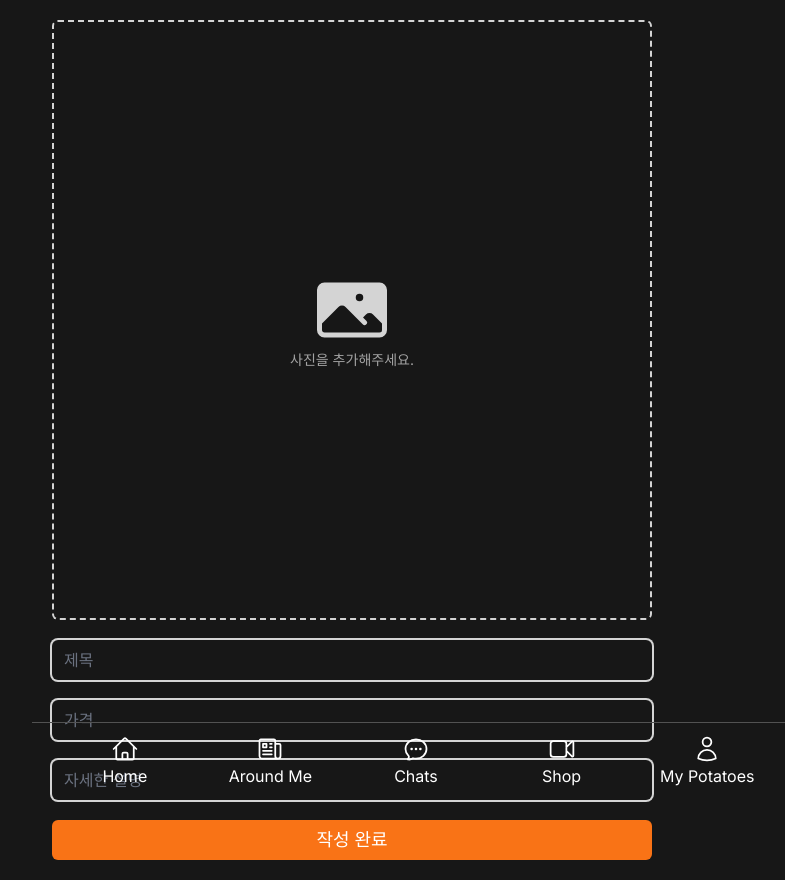
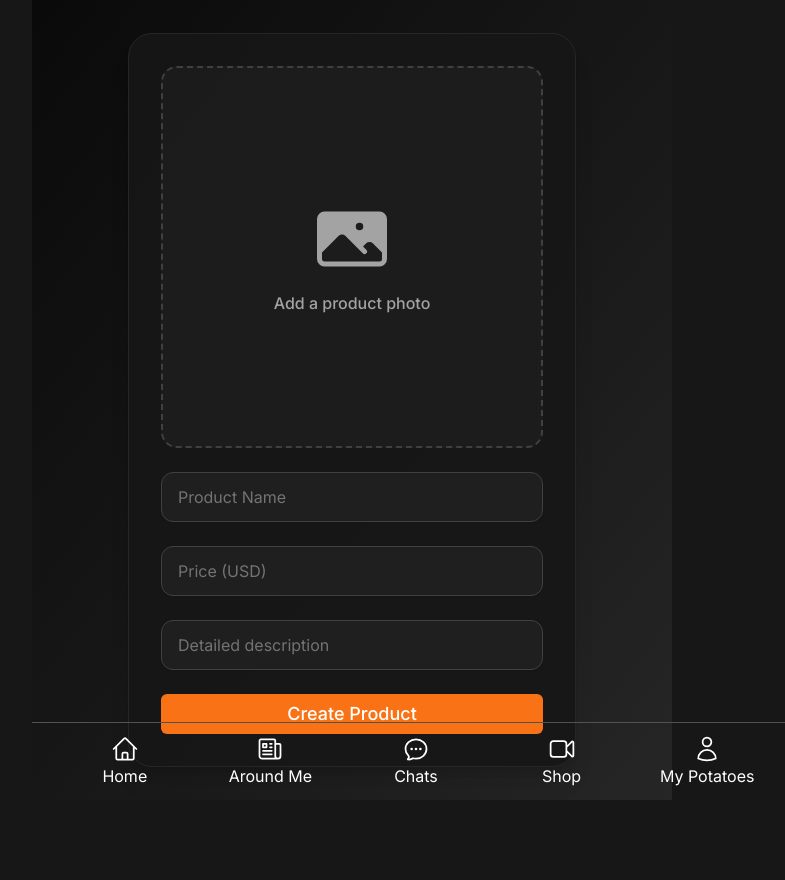
Before and after one commit to LeConsulat2/carrot-market-clone, a Next.js app: page /products/add in a window 1280 px wide. Shown: the whole page, without its empty margins (288-1073 px from the left). After the commit the page ends 800 px from the top, so only its background shows below. Built offline with nearby package versions, Linux system fonts and the light colour scheme.

Commit message:
CSS just for fun

```diff
--- a/app/(tabs)/products/add/page.tsx
+++ b/app/(tabs)/products/add/page.tsx
@@ -8,15 +8,26 @@ import Button from "@/components/button";
 export default function AddProduct() {
   const [preview, setPreview] = useState("");
   const onImageChange = () => {};
+
   return (
-      <div>
-        <form className="p-5 flex flex-col gap-5">
+    <div className="min-h-screen bg-gradient-to-br from-neutral-950 via-neutral-900 to-neutral-800 flex items-center justify-center px-4">
+      <form
+        className="w-full max-w-md bg-neutral-900/90 rounded-3xl shadow-xl p-8 flex flex-col gap-6 border border-neutral-800"
+        autoComplete="off"
+      >
         <label
           htmlFor="photo"
-            className="border-2 aspect-square flex items-center justify-center flex-col text-neutral-300 border-neutral-300 rounded-md border-dashed cursor-pointer"
+          className="border-2 border-dashed border-neutral-700 rounded-2xl aspect-square flex flex-col items-center justify-center gap-3 text-neutral-400 hover:border-primary-500 transition-all cursor-pointer bg-neutral-800/40 hover:bg-neutral-800/70 group"
         >
-            <PhotoIcon className="w-20" />
-            <div className="text-neutral-400 text-sm">사진을 추가해주세요.</div>
+          <PhotoIcon className="w-20 h-20 text-primary-500 group-hover:scale-110 transition-transform duration-200" />
+          <div className="text-neutral-400 text-base font-medium group-hover:text-primary-400">
+            Add a product photo
+          </div>
+          {/* 미리보기 추가 시:
+          {preview && (
+            <img src={preview} alt="Preview" className="rounded-xl w-24 h-24 object-cover mt-2" />
+          )}
+          */}
         </label>
         <input
           onChange={onImageChange}
@@ -26,15 +37,33 @@ export default function AddProduct() {
           accept="image/*"
           className="hidden"
         />
-          <Input name="title" required placeholder="제목" type="text" />
-          <Input name="price" type="number" required placeholder="가격" />
+
+        <Input
+          name="title"
+          required
+          placeholder="Product Name"
+          type="text"
+          className="input-glass"
+        />
+        <Input
+          name="price"
+          type="number"
+          required
+          placeholder="Price (USD)"
+          className="input-glass"
+        />
         <Input
           name="description"
           type="text"
           required
-            placeholder="자세한 설명"
+          placeholder="Detailed description"
+          className="input-glass"
         />
-          <Button text="작성 완료" />
+
+        <Button
+          text="Create Product"
+          className="mt-2 bg-gradient-to-r from-primary-600 via-primary-500 to-primary-400 hover:from-primary-700 hover:to-primary-500 text-lg font-semibold py-3 rounded-xl shadow-lg transition-all duration-200"
+        />
       </form>
     </div>
   );
--- a/app/globals.css
+++ b/app/globals.css
@@ -4,6 +4,9 @@
 
 @layer components {
   .primary-btn {
-    @apply w-full bg-orange-500 text-white text-lg font-medium  rounded-md text-center hover:bg-orange-400 transition-colors;
+    @apply w-full bg-orange-500 text-white text-lg font-medium rounded-md text-center hover:bg-orange-400 transition-colors;
+  }
+  .input-glass {
+    @apply bg-neutral-800/60 border border-neutral-700 rounded-xl px-4 py-3 text-base text-neutral-100 placeholder:text-neutral-500 shadow-sm focus:outline-none focus:border-orange-500 focus:bg-neutral-800/80 transition-all;
   }
 }
```
Lines whose indentation alone changed are shown as unchanged.
